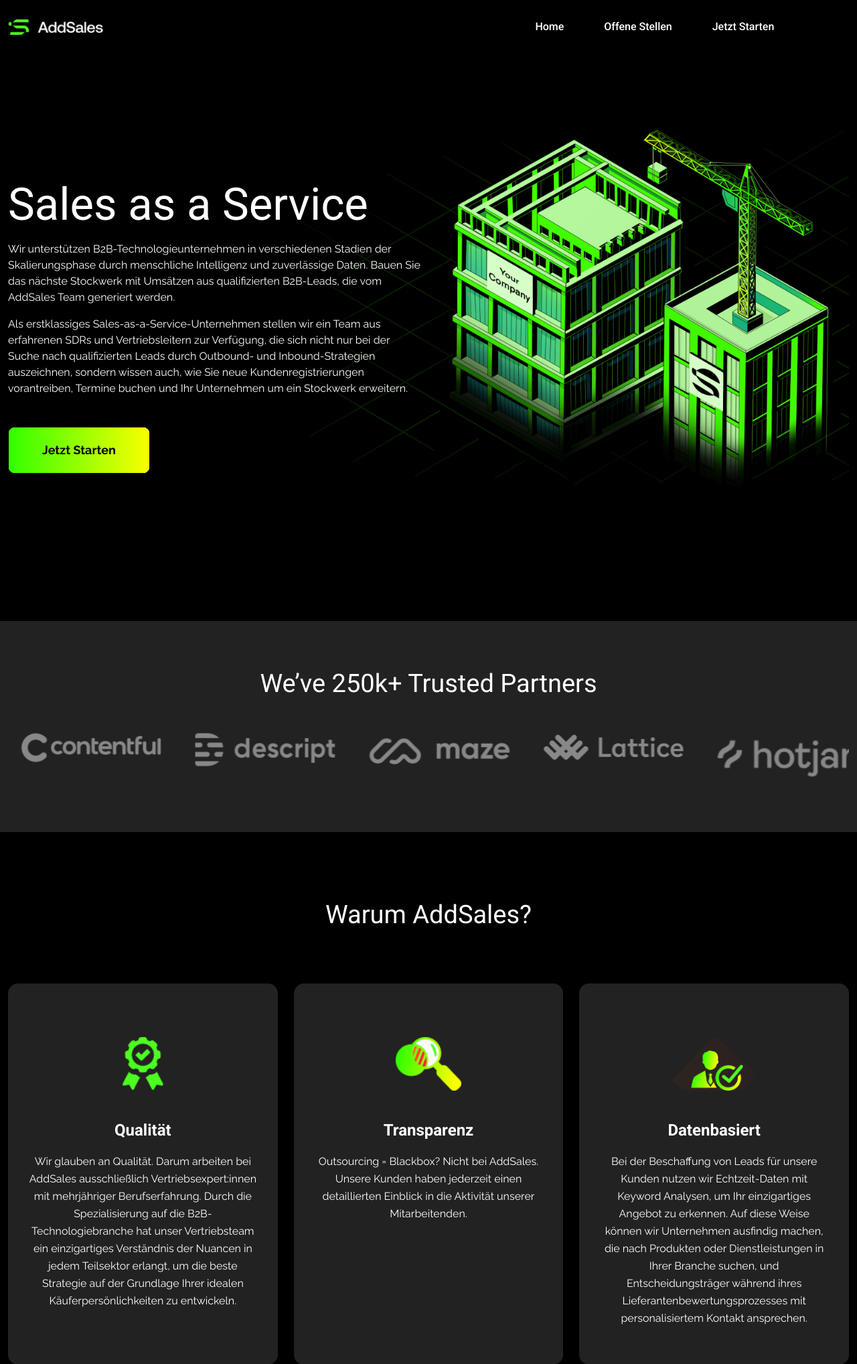
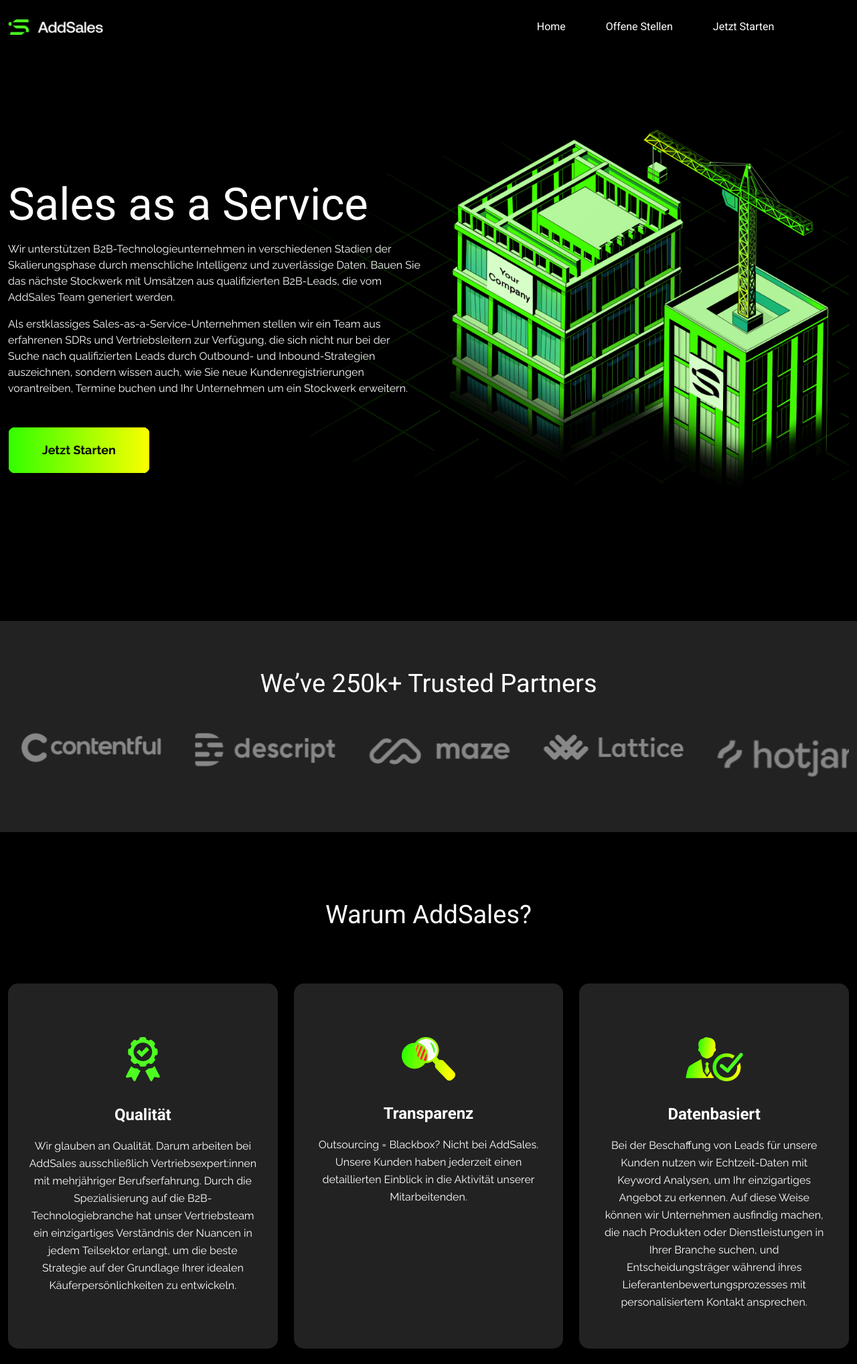
Before and after one commit to webdevsakil/add-sales, a website: page index.html in a window 1280 px wide. Shown: the top 2036 px of the page at 67% size. Drawn offline with Linux system fonts and the light colour scheme.

Commit message:
font problem solved

```diff
--- a/assets/scss/_addSales.scss
+++ b/assets/scss/_addSales.scss
@@ -2,14 +2,6 @@
     .blog-card {
         border-radius: 15px;
 
-        .blog-card-title {
-            margin-top: 10px;
-        }
-        .blog-card-icon{
-            img{
-                height: 80px;
-            }
-        }
         h3 {
             font-family: $roboto;
             font-weight: 600;
--- a/assets/scss/_analysis.scss
+++ b/assets/scss/_analysis.scss
@@ -43,8 +43,7 @@
                     border-bottom: none;
                     font-weight: 500;
                     font-family: $roboto;
-                    font-size: 24px;
-                    line-height: 28px;
+
                     color: $white;
                     background: transparent;
                     text-transform: capitalize;
@@ -65,11 +64,15 @@
                         box-shadow: none;
                         border-top-left-radius: 12px;
                         border-top-right-radius: 12px;
+                        font-size: 24px;
+                        line-height: 28px;
                     }
 
                     &.collapsed {
                         color: $white ;
                         background: transparent;
+                        font-size: 20px;
+                        line-height: 30px;
 
                     }
 
--- a/assets/scss/_header.scss
+++ b/assets/scss/_header.scss
@@ -50,7 +50,7 @@
                         align-items: center;
                         color: #666666;
                         text-transform: capitalize;
-                        font-weight: 500;
+                        font-weight: 400;
                         margin-left: 50px;
                         min-height: 80px;
                         padding: 0px 5px;
--- a/index.html
+++ b/index.html
@@ -244,7 +244,7 @@
                     <div class="blog-card text-center bg-black-light pt-xs-40 pb-xs-20 pt-80 pb-40 pl-30 pr-30">
                         <div class="blog-card-top">
                             <div class="blog-card-icon">
-                                <img src="images/add-sales/icon-3.png" alt="icon">
+                                <img src="images/add-sales/icon-4.png" alt="icon">
                             </div>
                             <div class="blog-card-title pt-xs-20 pt-35 pb-20">
                                 <h3>Datenbasiert</h3>
```
Also changed, not shown: css/style.css, images/add-sales/icon-4.png (added), 1 other file.
